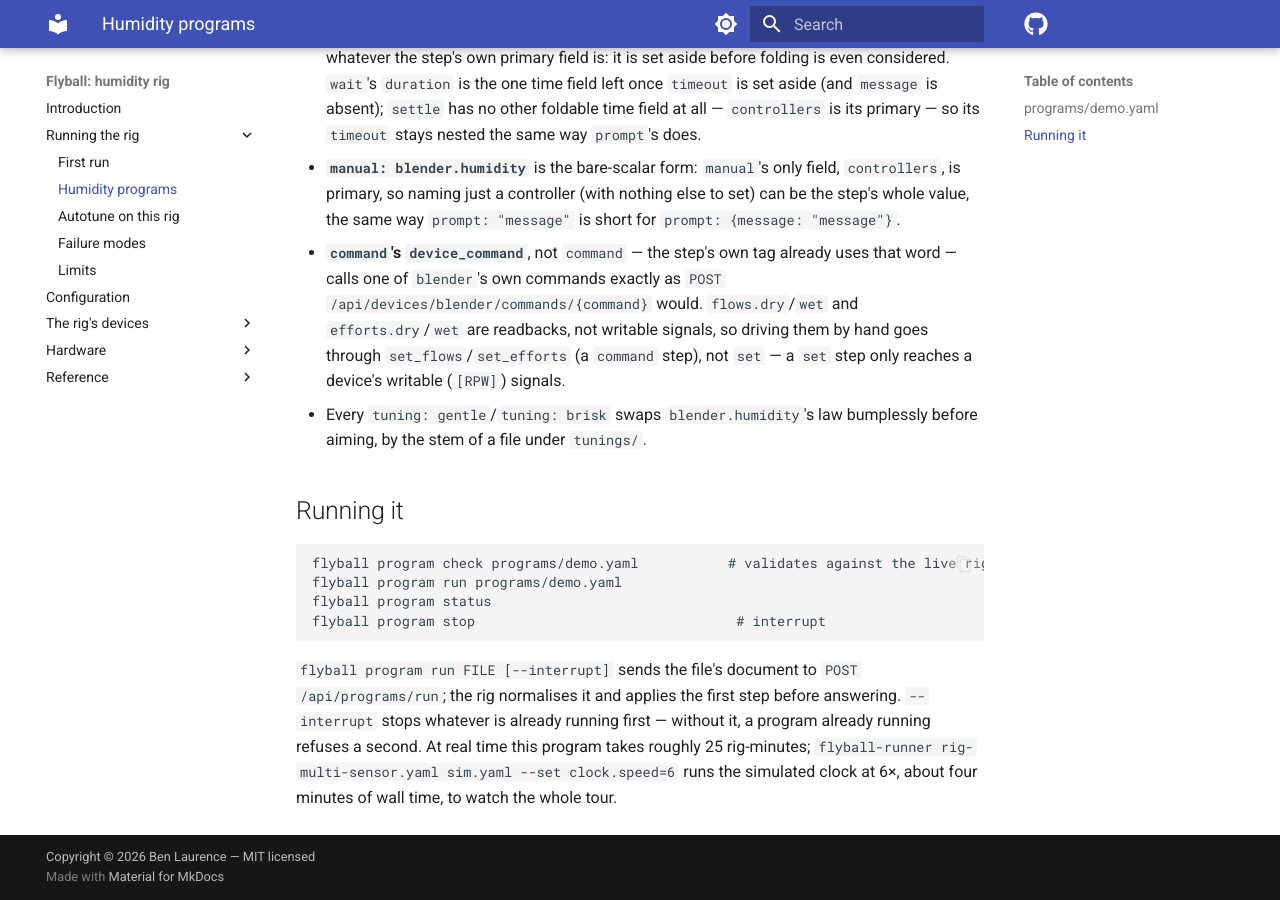
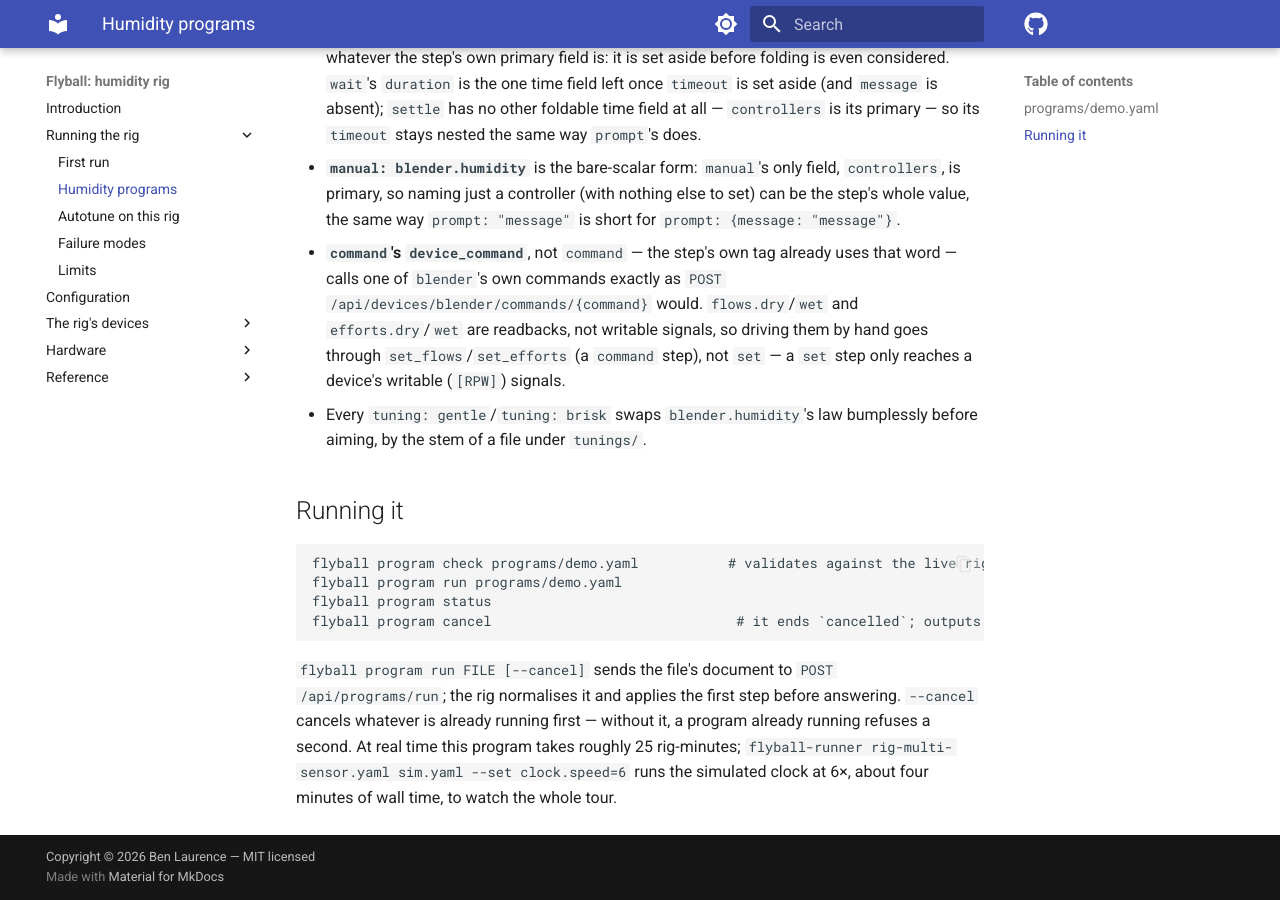
Before and after one commit to bengineer42/humctrl, an MkDocs documentation site: the page built from book/src/1-running/programs.md, in a window 1280 px wide and 900 px high, scrolled down 1637 px. Built offline with MkDocs 1.6.1 and Material for MkDocs 9.7.7, drawn with Linux system fonts in a browser that asks for light colours; comment, search, counter and statistics services are not loaded.

Commit message:
rename: pair flyball wf1-sweeps ab2fc95 (program cancel, --cancel)
Signed-off-by: Bengineer <158306087+bengineer42@users.noreply.github.com>

````diff
--- a/book/src/1-running/programs.md
+++ b/book/src/1-running/programs.md
@@ -103,12 +103,12 @@ A few things worth noticing:
 flyball program check programs/demo.yaml           # validates against the live rig: names a missing tuning or controller
 flyball program run programs/demo.yaml
 flyball program status
-flyball program stop                                # interrupt
+flyball program cancel                              # it ends `cancelled`; outputs are kept
 ```
 
-`flyball program run FILE [--interrupt]` sends the file's document to
+`flyball program run FILE [--cancel]` sends the file's document to
 `POST /api/programs/run`; the rig normalises it and applies the first
-step before answering. `--interrupt` stops whatever is already running
+step before answering. `--cancel` cancels whatever is already running
 first — without it, a program already running refuses a second. At real
 time this program takes roughly 25 rig-minutes; `flyball-runner rig-multi-sensor.yaml
 sim.yaml --set clock.speed=6` runs the simulated clock at 6×, about four
````
